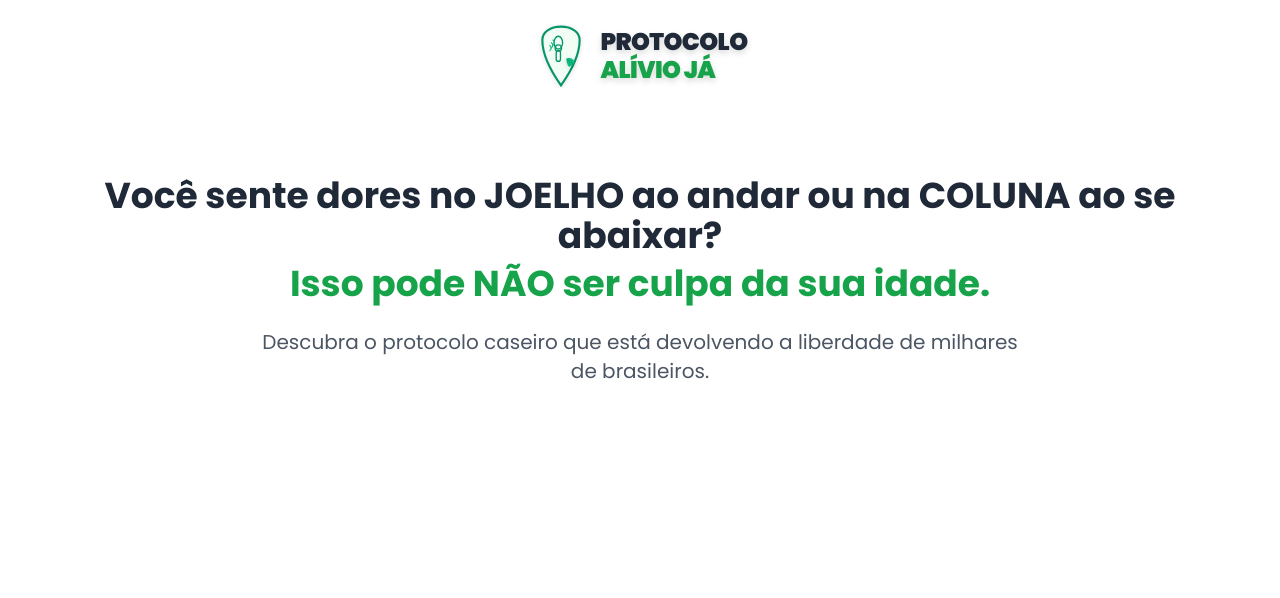
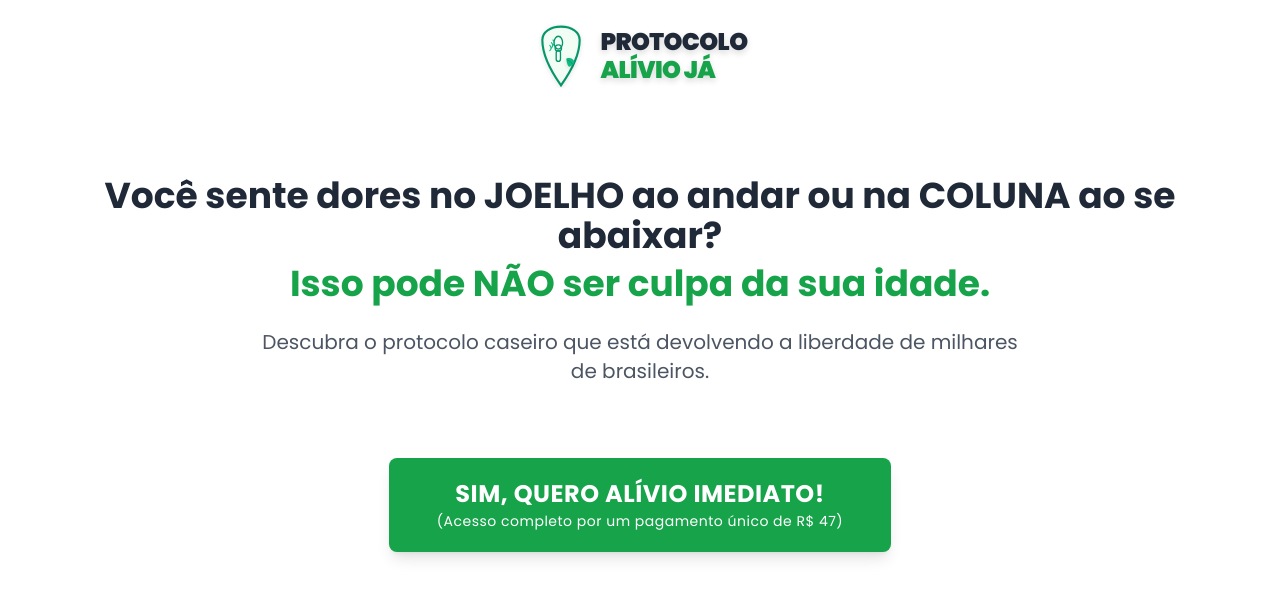
Before and after one commit to thefast30/protocolo, a React (Vite) app: page / in a window 1280 px wide. Shown: the top 598 px of the page. Built offline with nearby package versions, Linux system fonts and the light colour scheme.

Commit message:
Update App.tsx

```diff
--- a/src/App.tsx
+++ b/src/App.tsx
@@ -4,7 +4,7 @@ import VSLPlayer from './components/VSLPlayer';
 
 // A VERSÃO FINAL. À PROVA DE AMADORES.
 function App() {
-  const [showButton, setShowButton] = useState(false);
+  const [showButton, setShowButton] = useState(true);
 
   const handleCheckoutClick = () => {
     console.log('🖱️ CLICOU NESSA PORRA');
```
